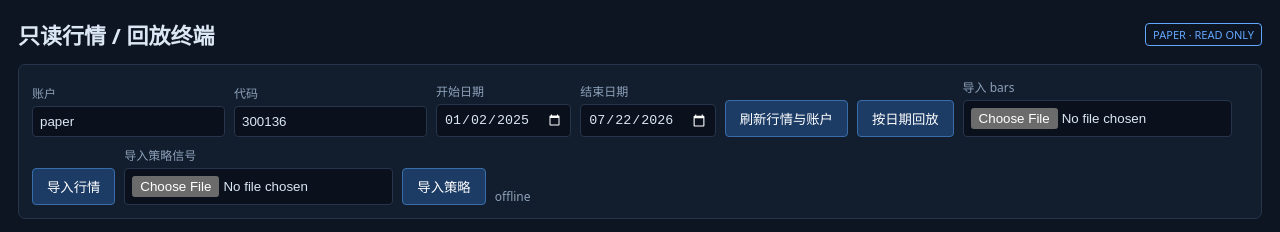
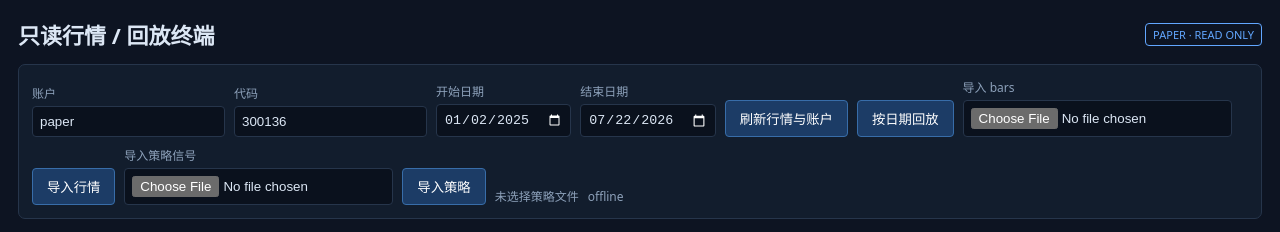
Before and after one commit to DUer27/mquant-execution, a plain HTML site: page mquant_execution/web_static/index.html in a window 1280 px wide. Shown: the top 232 px of the page. Drawn offline with Linux system fonts and the light colour scheme; no server answers.

Commit message:
Show signal import file feedback

```diff
--- a/mquant_execution/web_static/index.html
+++ b/mquant_execution/web_static/index.html
@@ -15,7 +15,7 @@
 <label class="field">代码<input id="symbol" value="300136" placeholder="300136 / 300136.XSHE"></label>
 <label class="field">开始日期<input id="start" type="date" value="2025-01-02"></label>
 <label class="field">结束日期<input id="end" type="date" value="2026-07-22"></label>
-<button id="refresh">刷新行情与账户</button><button id="replay">按日期回放</button><label class="field">导入 bars<input id="bars-file" type="file" accept=".csv,.json"></label><button id="import-bars">导入行情</button><label class="field">导入策略信号<input id="signal-file" type="file" accept=".json,.zip"></label><button id="import-signal">导入策略</button><span id="health" class="label">连接中…</span>
+<button id="refresh">刷新行情与账户</button><button id="replay">按日期回放</button><label class="field">导入 bars<input id="bars-file" type="file" accept=".csv,.json"></label><button id="import-bars">导入行情</button><label class="field">导入策略信号<input id="signal-file" type="file" accept=".json,.zip"></label><button id="import-signal">导入策略</button><span id="signal-file-status" class="label">未选择策略文件</span><span id="health" class="label">连接中…</span>
 </div>
 <section class="panel"><h2>资产概览</h2><div class="cards"><div class="card"><div class="label">现金</div><div class="value" id="cash">-</div></div><div class="card"><div class="label">持仓市值</div><div class="value" id="holdings">-</div></div><div class="card"><div class="label">净值 / 总资产</div><div class="value" id="equity">-</div></div><div class="card"><div class="label">累计盈亏</div><div class="value" id="pnl">-</div></div><div class="card"><div class="label">回放快照</div><div class="value" id="snapshot-count">-</div></div></div></section>
 <section class="panel"><h2>行情 K 线 · OHLC / 成交量</h2><canvas id="market-chart" class="chart" width="1200" height="370"></canvas><div id="chart-note" class="chart-note">输入代码和日期区间后刷新。蜡烛为真实 market_bars，成交标记显示于对应日期。</div></section>
@@ -32,7 +32,7 @@ function candles(bars,fills){const canvas=$('#market-chart'),c=canvas.getContext
 async function load(){const {s,e}=range(),symbol=encodeURIComponent($('#symbol').value),account=encodeURIComponent($('#account').value);const [barsR,dashR]=await Promise.all([fetch('/api/v1/market/bars?symbol='+symbol+'&start='+s+'&end='+e),fetch('/api/v1/accounts/'+account+'/dashboard')]);if(!dashR.ok)throw Error('账户不存在');const bars=await barsR.json(),d=await dashR.json();$('#cash').textContent=d.cash||'-';$('#holdings').textContent=d.holdings_value||'-';$('#equity').textContent=d.total_assets||'-';$('#pnl').textContent=d.pnl||'-';$('#snapshot-count').textContent=(d.snapshots||[]).length;table('#positions',d.positions||[],['symbol','quantity','available_quantity','average_price','price','market_value']);table('#orders',d.orders||[],['order_id','side','symbol','quantity','status','quote_date']);table('#fills',d.fills||[],['trade_date','side','symbol','quantity','price','fee']);table('#cash-ledger',d.cash_ledger||[],['entry_type','amount','available_delta','created_at']);table('#markers',d.strategy_markers||[],['signal_date','strategy_id','action','status']);table('#snapshots',d.snapshots||[],['as_of','total_assets','holdings_value','pnl']);candles(bars,d.fills||[]);lineChart($('#equity-chart'),(d.snapshots||[]).slice().reverse().map(x=>({value:x.total_assets})), '#62a7ff');$('#chart-note').textContent=bars.length+' 根 market_bars · 黄色卖出/蓝色买入标记 · '+(bars[0]?.bar_date||'')+' 至 '+(bars.at(-1)?.bar_date||'')}
 $('#refresh').onclick=()=>load().catch(e=>$('#chart-note').textContent=e.message);
 $('#replay').onclick=async()=>{try{const {s,e}=range(),account=encodeURIComponent($('#account').value);const r=await fetch('/api/v1/accounts/'+account+'/replay',{method:'POST',headers:{'Content-Type':'application/json'},body:JSON.stringify({start:s,end:e})});if(!r.ok)throw Error((await r.json()).error||'回放失败');const data=await r.json();$('#chart-note').textContent='回放完成：'+data.trading_days.length+' 个交易日，生成 '+data.snapshots.length+' 个账户快照。';await load()}catch(e){$('#chart-note').textContent=e.message}};
-$('#import-signal').onclick=async()=>{try{const file=$('#signal-file').files[0];if(!file)throw Error('请先选择 M-quant 导出的 JSON 或 ZIP');const bytes=new Uint8Array(await file.arrayBuffer());let binary='';bytes.forEach(b=>binary+=String.fromCharCode(b));const content=btoa(binary),account=encodeURIComponent($('#account').value);const r=await fetch('/api/v1/accounts/'+account+'/signals/import-file',{method:'POST',headers:{'Content-Type':'application/json'},body:JSON.stringify({file_name:file.name,content,encoding:'base64'})});const data=await r.json();if(!r.ok)throw Error(data.error||'策略导入失败');$('#chart-note').textContent='策略导入完成：'+data.status+' / '+(data.signal?.signal_id||'');await load()}catch(e){$('#chart-note').textContent=e.message}};
+$('#signal-file').addEventListener('change',()=>{$('#signal-file-status').textContent=$('#signal-file').files[0]?.name||'未选择策略文件'});$('#import-signal').onclick=async()=>{try{const file=$('#signal-file').files[0];if(!file)throw Error('请先选择 M-quant 导出的 JSON 或 ZIP');$('#signal-file-status').textContent='导入中：'+file.name;const bytes=new Uint8Array(await file.arrayBuffer());let binary='';bytes.forEach(b=>binary+=String.fromCharCode(b));const content=btoa(binary),account=encodeURIComponent($('#account').value);const r=await fetch('/api/v1/accounts/'+account+'/signals/import-file',{method:'POST',headers:{'Content-Type':'application/json'},body:JSON.stringify({file_name:file.name,content,encoding:'base64'})});const data=await r.json();if(!r.ok)throw Error(data.error||'策略导入失败');$('#signal-file-status').textContent='导入完成：'+data.status;$('#chart-note').textContent='策略导入完成：'+data.status+' / '+(data.signal?.signal_id||'');await load()}catch(e){$('#signal-file-status').textContent='导入失败';$('#chart-note').textContent=e.message}};
 $('#import-bars').onclick=async()=>{try{const file=$('#bars-file').files[0];if(!file)throw Error('请先选择 CSV 或 JSON 行情文件');const body=file.name.toLowerCase().endsWith('.csv')?{csv_text:await file.text()}:{bars:JSON.parse(await file.text())};const r=await fetch('/api/v1/market/bars/import',{method:'POST',headers:{'Content-Type':'application/json'},body:JSON.stringify(body)});if(!r.ok)throw Error((await r.json()).error||'行情导入失败');const data=await r.json();$('#chart-note').textContent='行情导入完成：'+data.count+' 根 bars。';await load()}catch(e){$('#chart-note').textContent=e.message}};
 fetch('/api/v1/health').then(r=>r.json()).then(x=>$('#health').textContent=x.mode).catch(()=>$('#health').textContent='offline');load().catch(()=>$('#chart-note').textContent='无法读取账户或行情');
 </script></main></body></html>
```
